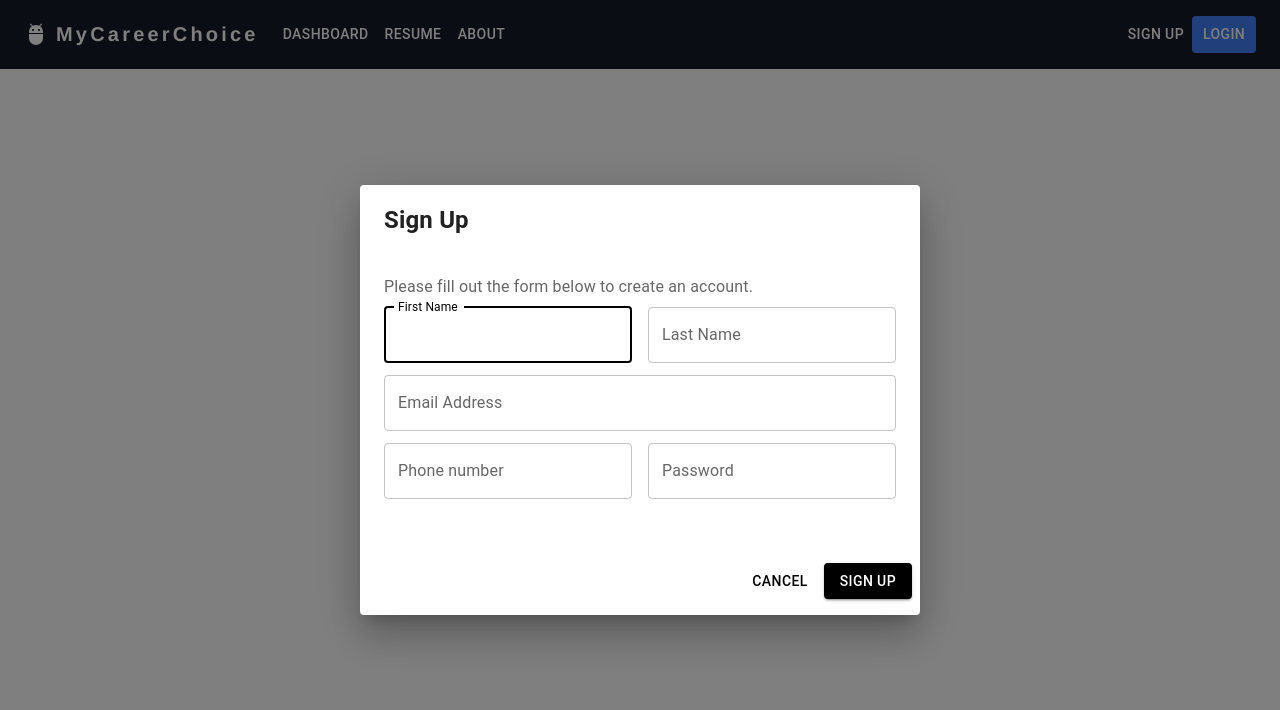
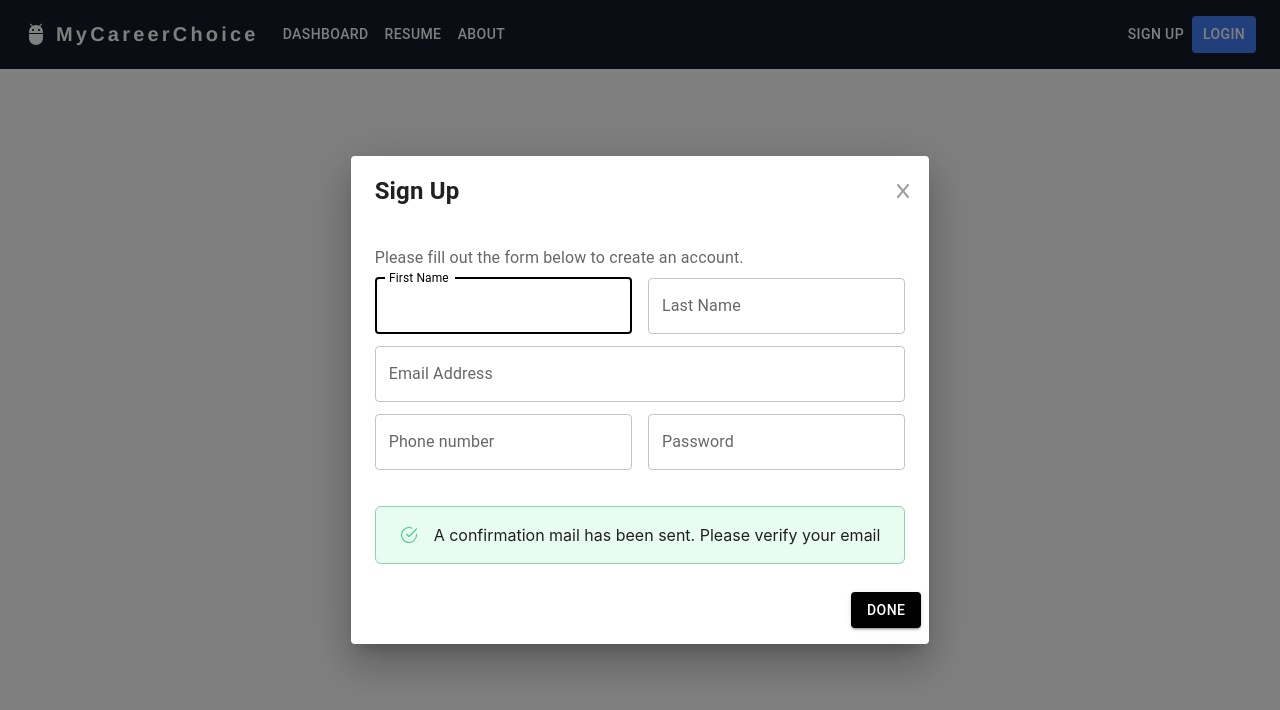
Before and after one commit to hjsonghjsong/hjsonghjsong_FixBug, a React (Create React App) app: page /forgot-password in a window 1280 px wide. Both pictures are taken after a click on the button "SIGN UP". Shown: the top 710 px of the page. Built offline with nearby package versions, Linux system fonts and the light colour scheme; no server answers.

Commit message:
Minor fixes

```diff
--- a/package.json
+++ b/package.json
@@ -18,6 +18,7 @@
     "@testing-library/react": "^13.4.0",
     "@testing-library/user-event": "^13.5.0",
     "dotenv": "^16.3.1",
+    "js-cookie": "^3.0.5",
     "react": "^18.2.0",
     "react-dom": "^18.2.0",
     "react-router-dom": "^6.14.1",
--- a/src/App.js
+++ b/src/App.js
@@ -3,12 +3,14 @@ import NavBar from "./components/Navbar";
 import { ThemeProvider } from "@mui/material";
 import { theme } from "./commonTheme";
 import Footer from "./components/Footer/Footer";
+import { useAuth } from "./Contexts/Auth";
 
 function App() {
+  const { session } = useAuth();
   return (
     <div className="App">
       <ThemeProvider theme={theme}>
-        <NavBar />
+        <NavBar session={session} />
       </ThemeProvider>
     </div>
   );
--- a/src/NavBarRouter.js
+++ b/src/NavBarRouter.js
@@ -1,22 +1,22 @@
 import { Routes, Route } from "react-router-dom";
 import Resume from "./components/NavBarComponents/Resume";
 import About from "./components/NavBarComponents/About";
-
 import Login from "./components/Login/Login";
 import HomePage from "./components/HomePage/HomePage";
 import ProtectedRoute from "./components/ProtectedRoute";
 import React from "react";
+import { AuthProvider } from "./Contexts/Auth";
+import ResetPassword from "./components/ResetPassword/ResetPassword";
 
 const NavBarRouter = () => (
   <Routes>
-    <Route path="/login" element={<Login />} />
-
-    <Route element={<ProtectedRoute />}>
+    <Route path="/" element={<ProtectedRoute />}>
       <Route path="/about" element={<About />} />
       <Route path="/resume" element={<Resume />} />
     </Route>
-
-    <Route path="/" element={<HomePage />} />
+    <Route path="/login" element={<Login />} />
+    <Route path="/forgot-password" element={<ResetPassword />} />
+    <Route index element={<HomePage />} />
   </Routes>
 );
 
--- a/src/components/HomePage/HomePage.jsx
+++ b/src/components/HomePage/HomePage.jsx
@@ -10,7 +10,7 @@ function HomePage() {
         <img className="home-image" src={image} alt="logo"></img>
         <div className="overlay flex justify-center items-center">
           <div className="home-data flex flex-col items-center justify-center pt-5 pb-6 px-2 text-white">
-            <h1>Create. Tailor. Succeed</h1>
+            <h1 className="font-semibold">Create. Tailor. Succeed</h1>
             <div className="details_container flex items-center justify-between">
               <h2>
                 Experience the future of resume building with our
--- a/src/components/Login/Login.jsx
+++ b/src/components/Login/Login.jsx
@@ -14,10 +14,10 @@ const Login = () => {
   const [emailError, setEmailError] = useState("");
   const [passwordError, setPasswordError] = useState("");
   const [checkBox, setCheckBox] = useState(false);
-  const { signIn, signInWithGoogle } = useAuth();
+  const { signIn, signInWithGoogle, passwordRecovery } = useAuth();
   const navigate = useNavigate();
   const location = useLocation();
-  // const from = location.state?.from?.pathname || "/resume";
+  const from = location.state?.from?.pathname || "/resume";
 
   const handleInputChange = (e) => {
     const { name, value, checked } = e.target;
@@ -41,9 +41,12 @@ const Login = () => {
   };
 
   const signInWithOAuth = async (e) => {
+    e.preventDefault();
     signInWithGoogle();
+    navigate("/resume");
   };
 
+  //Login
   const handleLogin = async (e) => {
     e.preventDefault();
 
@@ -58,7 +61,7 @@ const Login = () => {
 
     try {
       await signIn({ email, password });
-      navigate("/resume");
+      navigate(from, { replace: true });
     } catch (error) {
       throw error;
     }
@@ -146,7 +149,7 @@ const Login = () => {
               </div>
               <div className="flex justify-between">
                 <div className=" space-x-3 flex">
-                  <FormControlLabel
+                  {/* <FormControlLabel
                     sx={{ fontSize: "16px", fontWeight: "600" }}
                     control={
                       <Checkbox
@@ -156,13 +159,13 @@ const Login = () => {
                         onChange={handleInputChange}
                       />
                     }
-                    label="Keep me logged in"
-                  />
+                    label="Keep me logged in"s
+                  /> */}
                 </div>
                 <div>
-                  <a className="" href="">
+                  <Link to="/forgot-password">
                     <h2 className="text-primary]">Forgot Password</h2>
-                  </a>
+                  </Link>
                 </div>
               </div>
             </div>
--- /dev/null
+++ b/src/components/ResetPassword/ResetPassword.css
@@ -0,0 +1,3 @@
+.reset-container {
+  min-height: 90vh;
+}
--- /dev/null
+++ b/src/components/ResetPassword/ResetPassword.js
@@ -0,0 +1,66 @@
+import React, { useState } from "react";
+import { TextField } from "@mui/material";
+import "./ResetPassword.css";
+import { Link } from "react-router-dom";
+import { useAuth } from "../../Contexts/Auth";
+
+const ResetPassword = () => {
+  const [email, setEmail] = useState("");
+  const { passwordRecovery } = useAuth();
+
+  //reset password
+  const handleReset = async (event) => {
+    event.preventDefault();
+    const data = {
+      email: email,
+    };
+    await passwordRecovery(data);
+  };
+
+  return (
+    <div className="reset-container flex flex-col justify-center items-center">
+      <form
+        onSubmit={handleReset}
+        id="login-form"
+        className="login-form flex flex-col items-start space-y-3 w-full"
+      >
+        <div className="flex items-start flex-col gap-3">
+          <h2 className="text-2xln lg:text-3xl">Reset Your Password</h2>
+          <p className="text-sm text-slate-600">
+            Type your email and we will send you a link to reset the password
+          </p>
+        </div>
+
+        <div className="flex w-full"></div>
+
+        <div className="flex flex-col space-y-8 w-full">
+          <div className="items-start ">
+            <TextField
+              margin="normal"
+              fullWidth
+              id="email"
+              label="Email Address"
+              name="email"
+              autoComplete="email"
+              value={email}
+              onChange={(event) => setEmail(event.target.value)}
+              autoFocus
+            />
+          </div>
+
+          <button type="submit" className="btn-01 w-full active:bg-primary600">
+            Send Reset Email
+          </button>
+        </div>
+        <div className="flex items-center justify-center w-full space-x-4">
+          <h4>Already have an account?</h4>
+          <Link to="/login">
+            <h2 className="text-[#437ef7]">Sign-In</h2>
+          </Link>
+        </div>
+      </form>
+    </div>
+  );
+};
+
+export default ResetPassword;
--- /dev/null
+++ b/src/components/Signup/SignUp.css
@@ -0,0 +1,3 @@
+.verify-box {
+  border-color: #8ed2af;
+}
--- a/src/components/Signup/SignUp.jsx
+++ b/src/components/Signup/SignUp.jsx
@@ -12,6 +12,10 @@ import {
   CircularProgress,
 } from "@mui/material";
 import Loading from "../LoadingComponent/Loading";
+import "./SignUp.css";
+import { faX } from "@fortawesome/free-solid-svg-icons";
+import { FontAwesomeIcon } from "@fortawesome/react-fontawesome";
+import { useLocation, useNavigate } from "react-router-dom";
 
 function SignUp(props) {
   const [firstName, setFirstName] = useState("");
@@ -23,8 +27,7 @@ function SignUp(props) {
   const [passError, setPassError] = useState(false);
   const [phError, setPhError] = useState(false);
   const { signUp, session } = useAuth();
-  const [loading, setLoading] = useState(true);
-  const [success, setSuccess] = useState(false);
+  const [success, setSuccess] = useState(true);
 
   const handleFirstNameChange = (event) => {
     setFirstName(event.target.value);
@@ -49,14 +52,16 @@ function SignUp(props) {
     };
     try {
       await signUp(userData);
-      handleCloseDialog();
     } catch (error) {
+      setSuccess(false);
       setError(error.message);
     }
   };
 
   const handleCloseDialog = (e) => {
+    e.preventDefault();
     props.setOpen(!props.open);
+    setSuccess(false);
   };
   const handlePasswordChange = (e) => {
     const password = e.target.value;
@@ -68,7 +73,6 @@ function SignUp(props) {
     }
   };
 
-  /*This will take only number as input from user*/
   const handlePhoneInput = (e) => {
     const inputValue = e.target.value;
     if (inputValue.length <= 10) {
@@ -84,6 +88,9 @@ function SignUp(props) {
         <DialogTitle sx={{ fontWeight: "bold", fontSize: 24 }}>
           Sign Up
         </DialogTitle>
+        <button onClick={handleCloseDialog} className="px-5">
+          <FontAwesomeIcon icon={faX} style={{ color: "#9c9c9c" }} />
+        </button>
       </div>
       <DialogContent>
         <DialogContentText>
@@ -148,7 +155,6 @@ function SignUp(props) {
             error={phError}
             helperText={phError ? "Enter a valid phone number" : ""}
           />
-
           <TextField
             margin="dense"
             placeholder="Password"
@@ -161,27 +167,52 @@ function SignUp(props) {
             onChange={handlePasswordChange}
             error={passError}
             helperText={passError ? "Minimum-8 characters" : ""}
-          />
+          />{" "}
         </Box>
+        {success ? (
+          <div className="relative rounded-md border border-c py-4 px-6 flex space-x-4 items-center w-full bg-[#e9fcf2] verify-box mt-8">
+            <div class=" text-[#3fcf8e]">
+              <svg
+                xmlns="http://www.w3.org/2000/svg"
+                width="18"
+                height="18"
+                viewBox="0 0 24 24"
+                fill="none"
+                stroke="currentColor"
+                stroke-width="1.5"
+                stroke-linecap="round"
+                stroke-linejoin="round"
+                class="sbui-icon "
+              >
+                <path d="M22 11.08V12a10 10 0 1 1-5.93-9.14"></path>
+                <polyline points="22 4 12 14.01 9 11.01"></polyline>
+              </svg>
+            </div>
+            <div>
+              <p>A confirmation mail has been sent. Please verify your email</p>
+            </div>
+          </div>
+        ) : null}
       </DialogContent>
 
-      {/* {error && <div>{error}</div>} */}
-
-      <div className="mt-8 mb-2">
+      <div className="mb-2">
         <DialogActions>
+          {success ? (
+            <Button onClick={handleCloseDialog} variant="contained">
+              Done
+            </Button>
+          ) : (
+            <div>
               <Button onClick={handleCloseDialog} sx={{ color: "black" }}>
                 Cancel
               </Button>
               <Button onClick={handleSubmit} variant="contained">
                 Sign Up
               </Button>
+            </div>
+          )}
         </DialogActions>
       </div>
-      {success ? (
-        <div>
-          <h2>Singup Successful</h2>
-        </div>
-      ) : null}
     </Dialog>
   );
 }
--- a/src/index.css
+++ b/src/index.css
@@ -17,7 +17,6 @@ code {
 }
 h1 {
   font-size: 36px;
-  font-weight: bold;
   font-family: inherit;
 }
 
```
Also changed, not shown: src/Contexts/Auth.jsx (+118 -18 lines), src/components/LoadingComponent/Loading.jsx (+22 -44 lines), 1 other file (tests, documents, lock files or other folders). Lines whose indentation alone changed are shown as unchanged.
